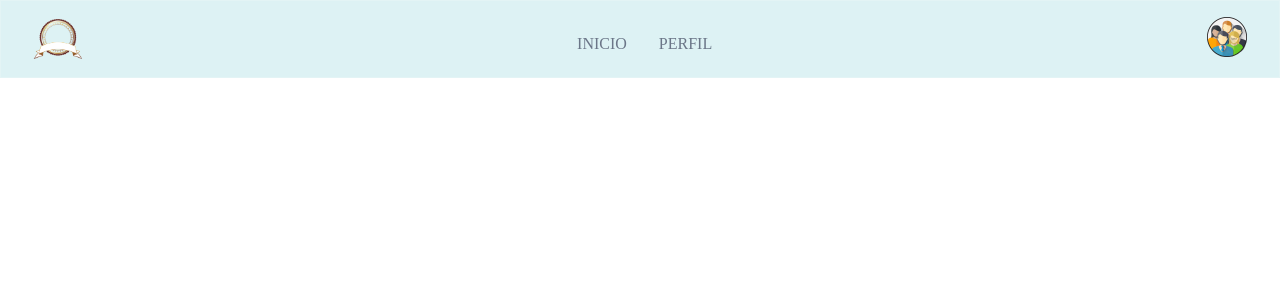
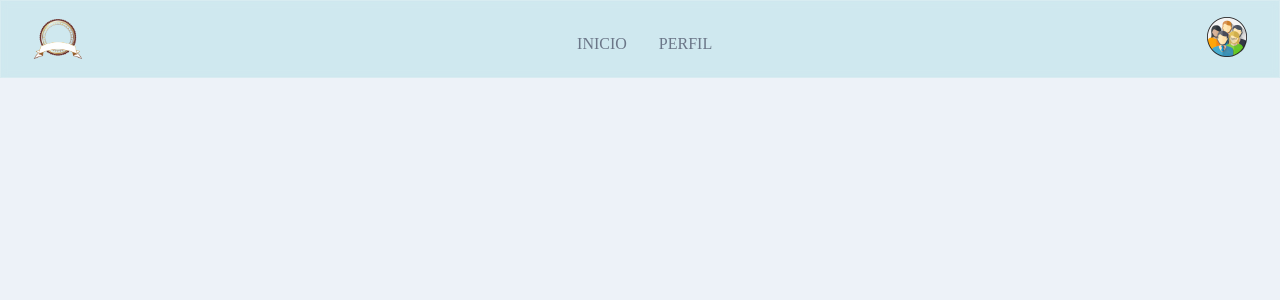
Before and after one commit to wltomv/DA-ffinity-website, a React (Vite) app: page / in a window 1280 px wide. Shown: the top 300 px of the page. Built offline with nearby package versions, Linux system fonts and the light colour scheme; a web font is replaced by a local one.

Commit message:
style: add application background color

```diff
--- a/src/index.css
+++ b/src/index.css
@@ -7,6 +7,7 @@
     --primary-color-opacity: #77c9d440;
     --secondary-color: #57bc90;
     --third-color: #015249;
+    --background-color: #edf2f8;
     --black-color: #030303;
     --white-color: #ffff;
     --gray-color: #6b7688;
@@ -19,3 +20,7 @@
     margin: 0;
     scroll-behavior: smooth;
 }
+
+body {
+    background-color: var(--background-color);
+}
```
